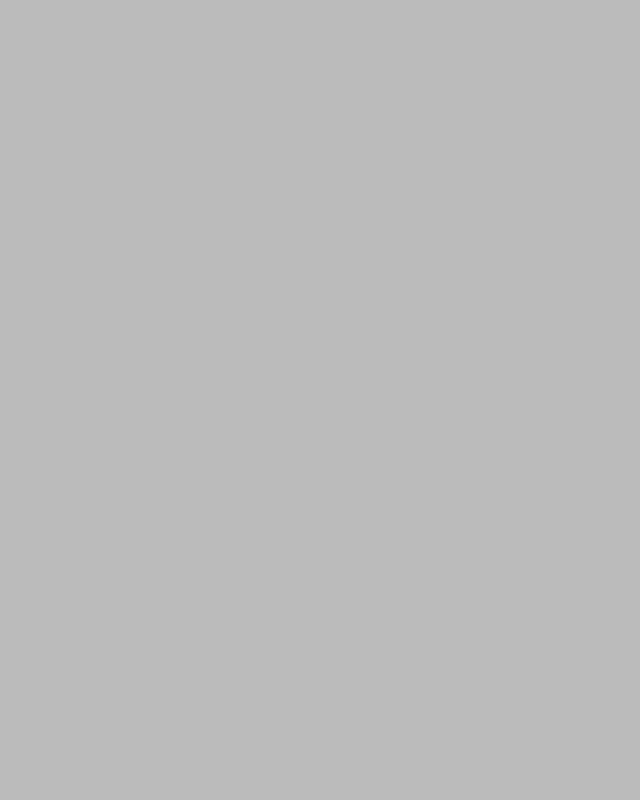
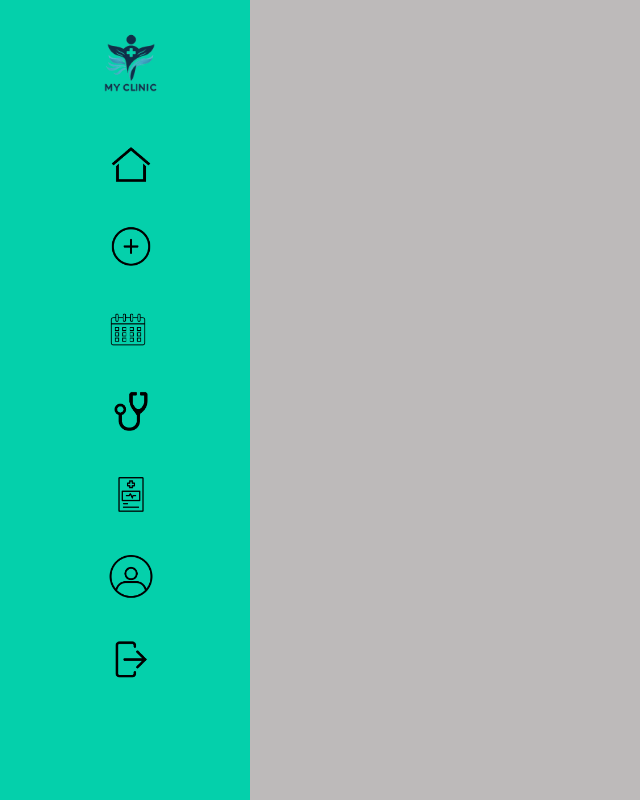
Before and after one commit to ruiiramos/myClinic-FrontEnd, a Vue app: page /agenda in a window 1280 px wide. Before the commit this address had no page. Shown: the whole page, without its empty margins (0-640 px from the left). Built offline with nearby package versions, Linux system fonts and the light colour scheme; what v-calendar would draw is missing.

Commit message:
atualizaçoes

```diff
--- a/src/router/index.js
+++ b/src/router/index.js
@@ -8,6 +8,7 @@ import MedicosView from '../views/MedicosView.vue'
 import UserView from '../views/UserView.vue'
 import HomePageView from '../views/HomePageView.vue'
 import ConfirmacaoView from '../views/ConfirmacaoView.vue'
+import AgendaView from '../views/AgendaView.vue'
 
 const router = createRouter({
   history: createWebHistory(import.meta.env.BASE_URL),
@@ -57,6 +58,11 @@ const router = createRouter({
       name: 'confirmacao',
       component: ConfirmacaoView
     },
+    {
+      path: '/agenda',
+      name: 'agenda',
+      component: AgendaView
+    },
   ]
 })
 
--- /dev/null
+++ b/src/views/AgendaView.vue
@@ -0,0 +1,41 @@
+<template>
+    <div class="container">
+      <!-- Barra lateral -->
+      <Sidebar/>
+
+      <div class="myclinic">
+
+      </div>
+    </div>
+  </template>
+
+  <script>
+  import Sidebar from "../components/sidebar.vue";
+
+
+  export default {
+    components: {
+    Sidebar,
+  },
+    data() {
+    },
+  };
+  </script>
+
+  <style scoped>
+  .container {
+    display: flex;
+    flex-direction: row;
+  }
+
+
+
+  .myclinic {
+    font-family: 'Arial', sans-serif;
+    color: #000000;
+    padding: 20px;
+    margin-left: auto;
+    margin-right: auto;
+  }
+
+  </style>
```
